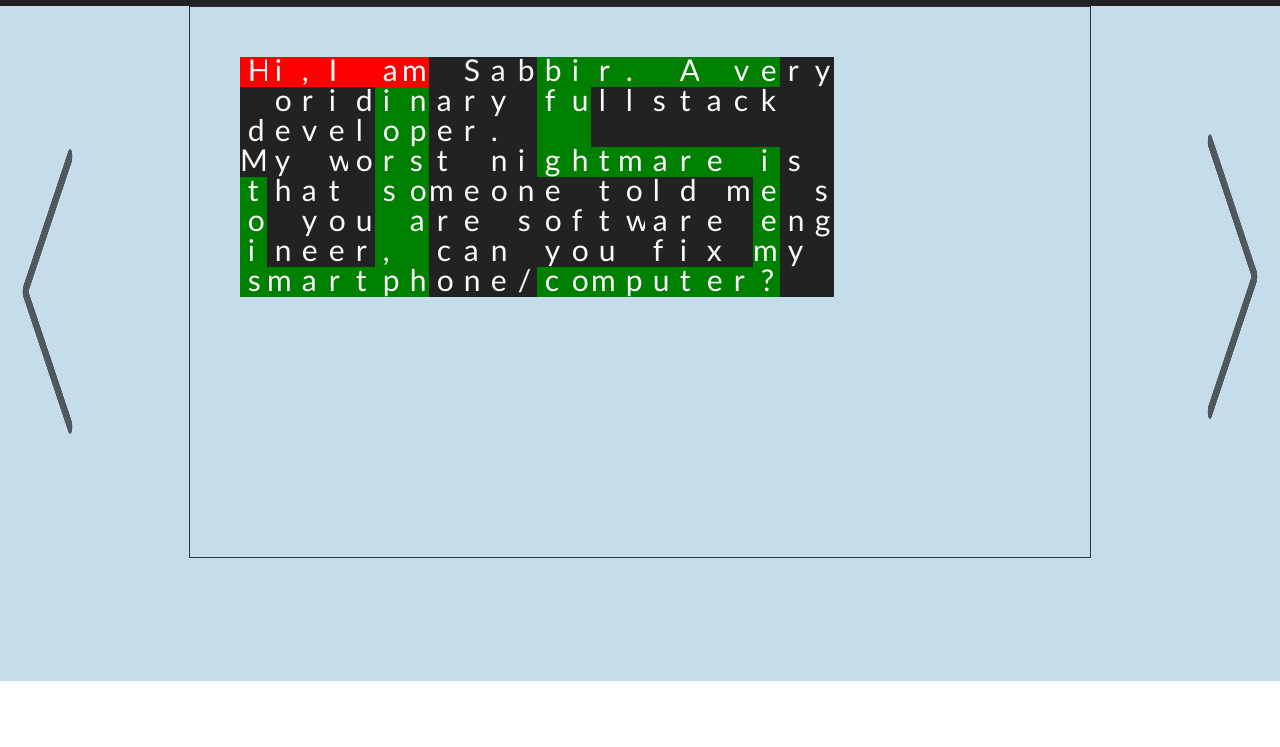
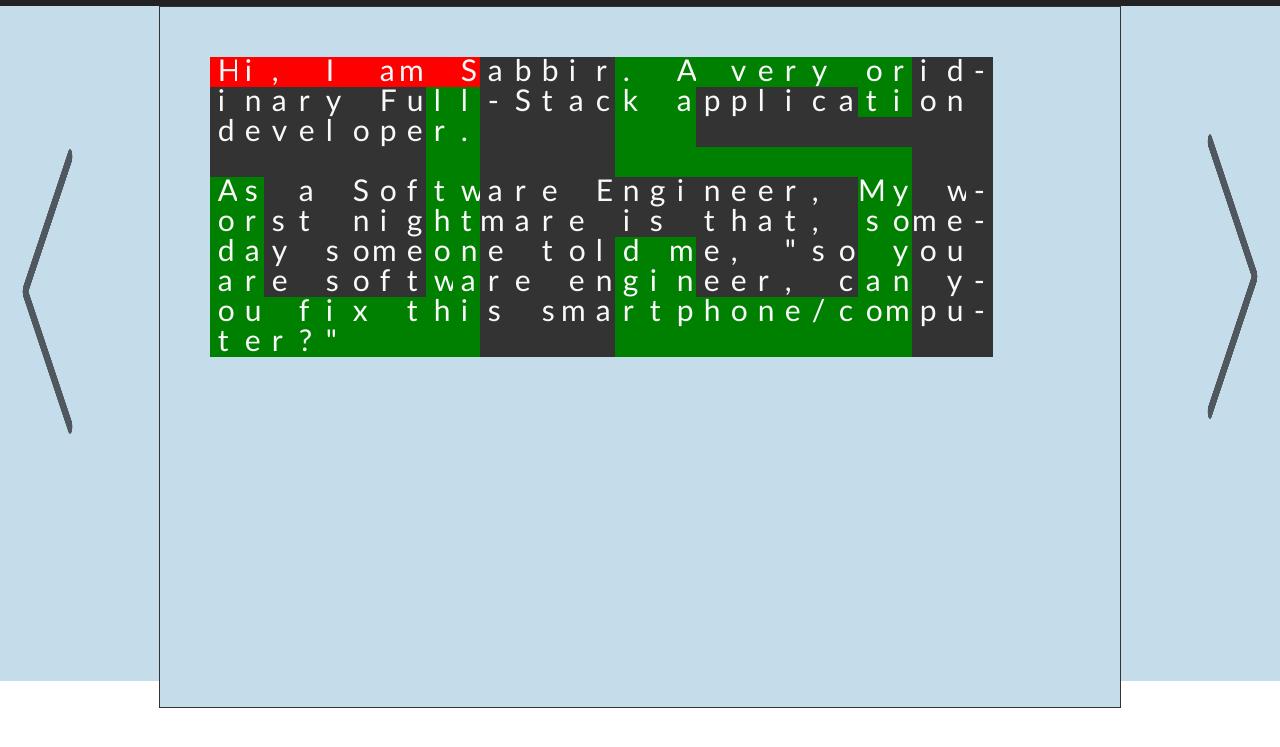
Before and after one commit to sabbir-hossain/sabbir-hossain.github.io, a plain HTML site: page index.html in a window 1280 px wide. Shown: the part 43-790 px from the top of the page. Drawn offline with Linux system fonts and the light colour scheme.

Commit message:
latest code

```diff
--- a/index.html
+++ b/index.html
@@ -48,7 +48,8 @@
     </div>
 
     <div class="column middle">
-      <canvas id="myCanvas" width="900" height="550"></canvas>
+      <canvas id="myCanvas"></canvas>
+      <!-- <canvas id="myCanvas" width="900" height="550"></canvas> -->
     </div>
 
     <div class="column right">
--- a/js/animate.js
+++ b/js/animate.js
@@ -4,13 +4,19 @@ window.addEventListener("load", function(event) {
 
 function draw_animation() {
   // get a reference to the canvas
-  const canvas = document.getElementById("myCanvas");
+  const canvas_id = "myCanvas";
+  const canvas = document.getElementById(canvas_id);
+  const ctx = canvas.getContext("2d");
+
+  const canvasWidth = window.innerWidth * 0.75;
+  console.log({ canvasWidth, val: canvasWidth - 100 });
+
+  canvas.width = canvasWidth;
+  canvas.height = window.innerHeight - 100;
 
   // get a reference to the drawing context
-  const ctx = canvas.getContext("2d");
-
-  const cW = ctx.canvas.width;
-  const cH = ctx.canvas.height;
+  const bgCanvas = document.createElement("canvas");
+  const bgContext = bgCanvas.getContext("2d").canvas;
 
   let startY = 50;
   let startX = 50;
--- a/js/char-data.js
+++ b/js/char-data.js
@@ -27,11 +27,11 @@ const charSchemaList = {
   ],
   S: [
     [19, 19, 19, 19, 19],
-    [19, 0, 0, 0, 0],
+    [19, 0, 0, 0, 19],
     [19, 0, 0, 0, 0],
     [19, 19, 19, 19, 19],
     [0, 0, 0, 0, 19],
-    [0, 0, 0, 0, 19],
+    [19, 0, 0, 0, 19],
     [19, 19, 19, 19, 19]
   ],
   R: [
--- a/js/draw-text.js
+++ b/js/draw-text.js
@@ -3,6 +3,7 @@ const inputText = [
     "H",
     "i",
     ",",
+    " ",
     "I",
     " ",
     "a",
@@ -21,30 +22,43 @@ const inputText = [
     "v",
     "e",
     "r",
-    "y"
-  ],
-  [
+    "y",
     " ",
     "o",
     "r",
     "i",
     "d",
+    "-"
+  ],
+  [
     "i",
     "n",
     "a",
     "r",
     "y",
     " ",
-    "f",
+    "F",
     "u",
     "l",
     "l",
-    "s",
+    "-",
+    "S",
     "t",
     "a",
     "c",
     "k",
     " ",
+    "a",
+    "p",
+    "p",
+    "l",
+    "i",
+    "c",
+    "a",
+    "t",
+    "i",
+    "o",
+    "n",
     " "
   ],
   [
@@ -58,7 +72,14 @@ const inputText = [
     "e",
     "r",
     ".",
-    "  ",
+    " ",
+    " ",
+    " ",
+    " ",
+    " ",
+    " ",
+    " ",
+    " ",
     " ",
     " ",
     " ",
@@ -72,10 +93,68 @@ const inputText = [
     " "
   ],
   [
+    " ",
+    " ",
+    " ",
+    " ",
+    " ",
+    " ",
+    " ",
+    " ",
+    " ",
+    " ",
+    " ",
+    " ",
+    " ",
+    " ",
+    " ",
+    " ",
+    " ",
+    " ",
+    " ",
+    " ",
+    " ",
+    " ",
+    " ",
+    " ",
+    " ",
+    " ",
+    " ",
+    " ",
+    " "
+  ],
+  [
+    "A",
+    "s",
+    " ",
+    "a",
+    " ",
+    "S",
+    "o",
+    "f",
+    "t",
+    "w",
+    "a",
+    "r",
+    "e",
+    " ",
+    "E",
+    "n",
+    "g",
+    "i",
+    "n",
+    "e",
+    "e",
+    "r",
+    ",",
+    " ",
     "M",
     "y",
     " ",
     "w",
+    "-"
+  ],
+  [
     "o",
     "r",
     "s",
@@ -93,13 +172,23 @@ const inputText = [
     " ",
     "i",
     "s",
-    " "
-  ],
-  [
+    " ",
     "t",
     "h",
     "a",
     "t",
+    ",",
+    " ",
+    "s",
+    "o",
+    "m",
+    "e",
+    "-"
+  ],
+  [
+    "d",
+    "a",
+    "y",
     " ",
     "s",
     "o",
@@ -116,16 +205,18 @@ const inputText = [
     " ",
     "m",
     "e",
+    ",",
     " ",
-    "s"
-  ],
-  [
+    '"',
+    "s",
     "o",
     " ",
     "y",
     "o",
     "u",
-    " ",
+    " "
+  ],
+  [
     "a",
     "r",
     "e",
@@ -141,9 +232,7 @@ const inputText = [
     " ",
     "e",
     "n",
-    "g"
-  ],
-  [
+    "g",
     "i",
     "n",
     "e",
@@ -156,6 +245,9 @@ const inputText = [
     "n",
     " ",
     "y",
+    "-"
+  ],
+  [
     "o",
     "u",
     " ",
@@ -163,11 +255,11 @@ const inputText = [
     "i",
     "x",
     " ",
-    "m",
-    "y",
-    " "
-  ],
-  [
+    "t",
+    "h",
+    "i",
+    "s",
+    " ",
     "s",
     "m",
     "a",
@@ -184,10 +276,36 @@ const inputText = [
     "m",
     "p",
     "u",
+    "-"
+  ],
+  [
     "t",
     "e",
     "r",
     "?",
+    '"',
+    " ",
+    " ",
+    " ",
+    " ",
+    " ",
+    " ",
+    " ",
+    " ",
+    " ",
+    " ",
+    " ",
+    " ",
+    " ",
+    " ",
+    " ",
+    " ",
+    " ",
+    " ",
+    " ",
+    " ",
+    " ",
+    " ",
     " ",
     " "
   ]
@@ -218,6 +336,14 @@ function displayAnimation(ctx, x, y) {
     schemaCharBitLen += charSchemaList[charList[i]][0].length;
   }
 
+  console.log(
+    {
+      maxLine,
+      maxChar
+    },
+    { schemaCharLen, schemaCharBitLen }
+  );
+
   const result = scaleUpAllCharList(
     inputText,
     charList,
@@ -229,16 +355,15 @@ function displayAnimation(ctx, x, y) {
     { schemaCharLen, schemaCharBitLen }
   );
 
-  let counter = 0;
   const animateInterval = setInterval(
-    () => animate(ctx, result, colorData, x, y, counter),
+    () => animate(ctx, result, colorData, x, y),
     70
   );
 
   setTimeout(function() {
     clearInterval(animateInterval);
     drawFixedText(ctx, result, colorData, x, y);
-  }, 1000 * 2);
+  }, 500);
 
   function animate(ctx, result, colorData, x, y) {
     ctx.clearRect(0, 0, ctx.canvas.width, ctx.canvas.height);
@@ -271,7 +396,7 @@ function drawFixedText(ctx, result, colorData, x, y) {
   for (let i = 0, len = inputText.length; i < len; i++) {
     let startX = x;
     for (let j = 0, len2 = inputText[i].length; j < len2; j++) {
-      let color = "#222";
+      let color = "#333";
       if (typeof colorData[result[i][j]] !== "undefined") {
         color = colorData[result[i][j]];
       }
```
